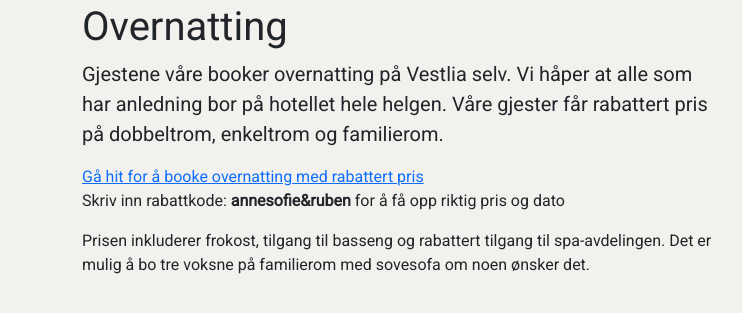
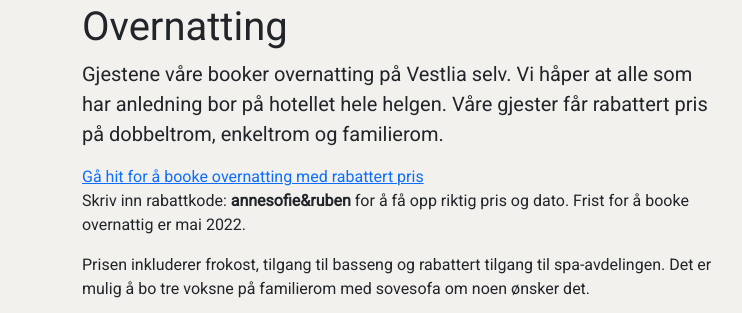
Before and after one commit to annesofie/annesofie.github.io, a plain HTML site: page 96e810fa86f435735e8ff33f328835e73676bd7b/index.html in a window 1280 px wide. Shown: the part 974-1287 px from the top of the page, 0-742 px from the left. Drawn offline with nearby package versions, Linux system fonts and the light colour scheme; a web font is replaced by a local one.

Commit message:
add booking deadline

```diff
--- a/96e810fa86f435735e8ff33f328835e73676bd7b/index.html
+++ b/96e810fa86f435735e8ff33f328835e73676bd7b/index.html
@@ -114,7 +114,7 @@
               Gjestene våre booker overnatting på Vestlia selv. Vi håper at alle som har anledning bor på hotellet hele helgen.
               Våre gjester får rabattert pris på dobbeltrom, enkeltrom og familierom.</p>
             <a target="_blank" href="https://booking.vestlia.no/v2/Campaign/CampaignDetails?channelId=2582dc72-ebc0-4771-8c1d-6be660d812e0&campaignId=ae82c6f3-1b46-4b2e-8953-1738bb4712d1">Gå hit for å booke overnatting med rabattert pris</a>
-            <p>Skriv inn rabattkode: <b>annesofie&ruben</b> for å få opp riktig pris og dato</p>
+            <p>Skriv inn rabattkode: <b>annesofie&ruben</b> for å få opp riktig pris og dato. Frist for å booke overnattig er mai 2022.</p>
             <p>Prisen inkluderer frokost, tilgang til basseng og rabattert tilgang til spa-avdelingen. Det er mulig å bo tre voksne på familierom med sovesofa om noen ønsker det.</p>
           </div>
           <div class="col-md-5">
```
